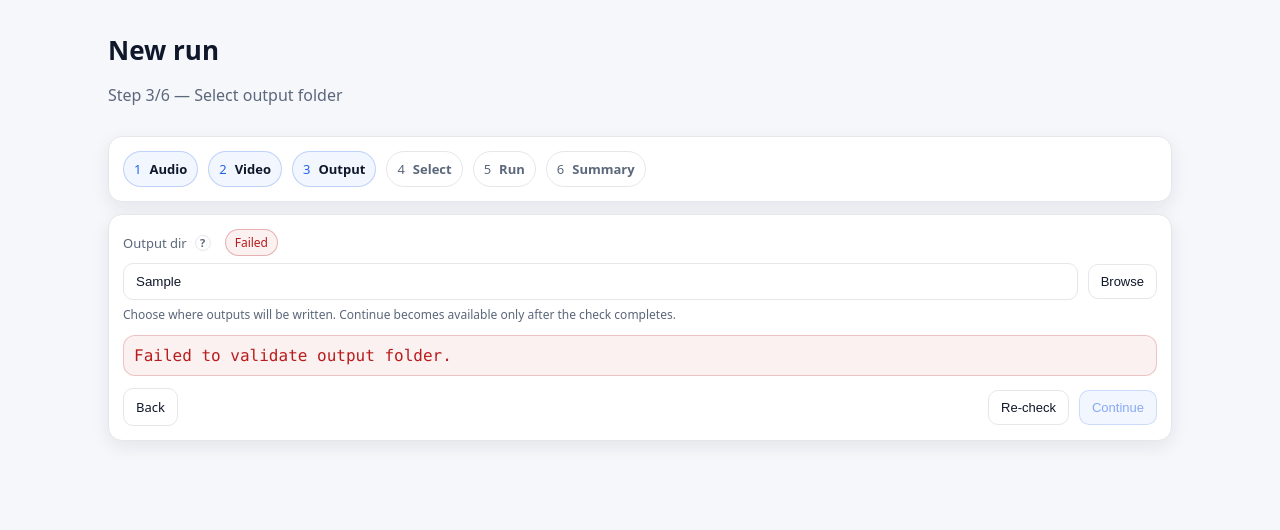
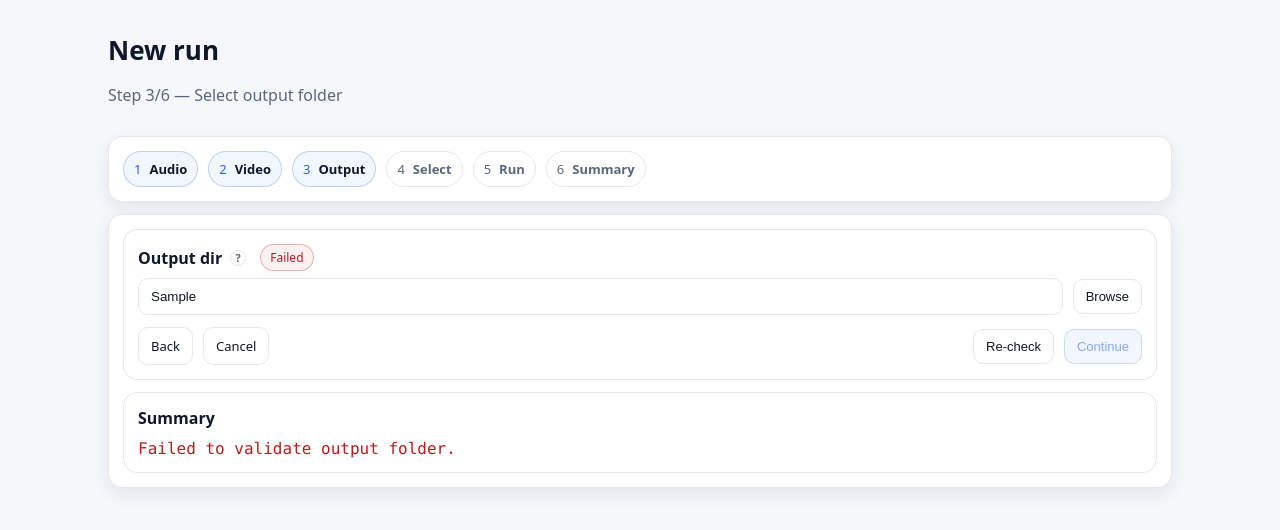
Before and after one commit to BCM-Neurosurgery/video-sync-nbu, a FastAPI app: template scripts/webui/templates/wizard_output.html in a window 1280 px wide. Shown: the part 75-605 px from the top of the page. Run offline with FastAPI, Linux system fonts and the light colour scheme; the template is opened without the code that fills it: most values are stand-ins (such as "Sample title", 1, 10 or a date in 2020).

Commit message:
format output dir checks

```diff
--- a/scripts/webui/app.py
+++ b/scripts/webui/app.py
@@ -126,6 +126,12 @@ def create_app() -> FastAPI:
         "Segments discovered",
         "Companion JSON per segment",
         "Cameras discovered",
+    ]
+
+    out_val_lock = threading.Lock()
+    out_val_state: Dict[int, Dict[str, Any]] = {}
+    out_check_names = [
+        "Directory empty",
     ]
 
     @app.get("/api/video-index")
@@ -620,6 +626,143 @@ def create_app() -> FastAPI:
         _draft_set(draft_id, data)
         return result
 
+    @app.get("/api/drafts/{draft_id}/validate-out/start")
+    def api_validate_out_start(draft_id: int, out_dir: str) -> Dict[str, Any]:
+        """
+        Start async out_dir validation so the UI can show per-check progress.
+        """
+        data = _draft_get(draft_id)
+        out_dir = out_dir.strip()
+        data["out_dir"] = out_dir
+        _draft_set(draft_id, data)
+
+        segments = data.get("segments_all")
+        if not isinstance(segments, list):
+            segments = None
+
+        with out_val_lock:
+            st = out_val_state.get(draft_id)
+            if st and st.get("running") and st.get("out_dir") == out_dir:
+                return st.get("result") or {
+                    "out_dir": out_dir,
+                    "ok": False,
+                    "running": True,
+                    "checks": [
+                        {"name": n, "status": "pending", "message": ""}
+                        for n in out_check_names
+                    ],
+                    "error": None,
+                }
+
+            seq = int(st.get("seq", 0)) + 1 if st else 1
+            out_val_state[draft_id] = {
+                "seq": seq,
+                "out_dir": out_dir,
+                "running": True,
+                "result": {
+                    "out_dir": out_dir,
+                    "ok": False,
+                    "running": True,
+                    "exists": False,
+                    "will_create": False,
+                    "empty": None,
+                    "entries_count": 0,
+                    "audio_decoded": {
+                        "exists": False,
+                        "raw_csv": False,
+                        "filtered_csv": False,
+                    },
+                    "can_reuse_audio_decoded": False,
+                    "split_decoded_count": 0,
+                    "serial_chunks_count": 0,
+                    "synced_segments_count": 0,
+                    "synced_segments_preview": [],
+                    "total_segments": None,
+                    "checks": [
+                        {"name": n, "status": "pending", "message": ""}
+                        for n in out_check_names
+                    ],
+                    "error": None,
+                },
+            }
+
+        def run_validation(local_seq: int, local_out_dir: str) -> None:
+            def on_progress(payload: Dict[str, Any]) -> None:
+                snap = json.loads(json.dumps(payload))
+                with out_val_lock:
+                    cur = out_val_state.get(draft_id)
+                    if not cur or int(cur.get("seq", 0)) != local_seq:
+                        return
+                    cur["result"] = snap
+                    cur["running"] = bool(snap.get("running", False))
+
+            from scripts.validate.validate_out_dir import validate_out_dir_progress
+
+            result = validate_out_dir_progress(
+                local_out_dir, segments=segments, on_progress=on_progress
+            )
+            result["running"] = False
+            on_progress(result)
+
+            with out_val_lock:
+                cur = out_val_state.get(draft_id)
+                if not cur or int(cur.get("seq", 0)) != local_seq:
+                    return
+                cur["running"] = False
+                cur["result"] = json.loads(json.dumps(result))
+
+            data2 = _draft_get(draft_id)
+            if data2.get("out_dir") != local_out_dir:
+                return
+            data2["out_ok"] = bool(result.get("ok"))
+            data2["out_result"] = result
+            data2["out_error"] = result.get("error")
+            _draft_set(draft_id, data2)
+
+        threading.Thread(
+            target=run_validation,
+            args=(seq, out_dir),
+            name=f"webui-out-validate-{draft_id}",
+            daemon=True,
+        ).start()
+
+        with out_val_lock:
+            return out_val_state[draft_id]["result"]
+
+    @app.get("/api/drafts/{draft_id}/validate-out/status")
+    def api_validate_out_status(draft_id: int) -> Dict[str, Any]:
+        with out_val_lock:
+            st = out_val_state.get(draft_id)
+            if st and st.get("result") is not None:
+                return st["result"]
+        data = _draft_get(draft_id)
+        if data.get("out_result"):
+            return data["out_result"]
+        return {
+            "out_dir": data.get("out_dir", ""),
+            "ok": False,
+            "running": False,
+            "exists": False,
+            "will_create": False,
+            "empty": None,
+            "entries_count": 0,
+            "audio_decoded": {
+                "exists": False,
+                "raw_csv": False,
+                "filtered_csv": False,
+            },
+            "can_reuse_audio_decoded": False,
+            "split_decoded_count": 0,
+            "serial_chunks_count": 0,
+            "synced_segments_count": 0,
+            "synced_segments_preview": [],
+            "total_segments": None,
+            "checks": [
+                {"name": n, "status": "pending", "message": ""} for n in out_check_names
+            ],
+            "error": None,
+        }
+
     @app.get("/wizard/{draft_id}/audio", response_class=HTMLResponse)
     def wizard_audio(request: Request, draft_id: int) -> HTMLResponse:
         data = _draft_get(draft_id)
--- a/scripts/webui/static/app.css
+++ b/scripts/webui/static/app.css
@@ -165,7 +165,8 @@ input:not([type="checkbox"]):not([type="radio"]):focus,select:focus{border-color
 .v{font-size:13px}
 .code{background:#f8fafc;border:1px solid var(--border);border-radius:12px;padding:10px;overflow:auto;max-height:220px}
 .code.wrap{white-space:pre-wrap;overflow-wrap:anywhere}
-.camera-lines{
+.camera-lines,
+.mono-lines{
   white-space: pre-line;
   overflow-wrap: anywhere;
   line-height: 1.6;
--- a/scripts/webui/templates/wizard_output.html
+++ b/scripts/webui/templates/wizard_output.html
@@ -5,129 +5,134 @@
 {% set step = 3 %}
 
 {% block wizard %}
-  <form class="card form" method="post" action="/wizard/{{ draft_id }}/output">
-    <label>
-      <span class="label-row">
-        Output dir
-        <span class="help" data-tip="Folder where outputs and logs will be written. Use a new folder per study/session if possible."></span>
-        <span id="out_status" class="pill" style="margin-left:6px">Not checked</span>
-      </span>
-      <div class="input-row">
-        <input id="out_dir" name="out_dir" required value="{{ out_dir or '' }}" placeholder="/path/to/out" />
-        <button class="btn" type="button" onclick="browseDir('out_dir')">Browse</button>
+  <form class="form" method="post" action="/wizard/{{ draft_id }}/output">
+    <div class="card stack">
+      <div class="card subcard">
+        <label>
+          <span class="label-row">
+            <h3 style="margin:0">Output dir</h3>
+            <span class="help" data-tip="Folder where outputs and logs will be written. Use a new folder per study/session if possible."></span>
+            <span id="out_status" class="pill" style="margin-left:6px">Not checked</span>
+          </span>
+          <div class="input-row">
+            <input id="out_dir" name="out_dir" required value="{{ out_dir or '' }}" placeholder="/path/to/out" />
+            <button class="btn" type="button" onclick="browseDir('out_dir')">Browse</button>
+          </div>
+        </label>
+
+        <div id="out_hint" class="hint" style="margin-top:6px"></div>
+
+        <div class="actions" style="margin-top:12px; justify-content:space-between">
+          <div class="actions">
+            <a class="btn" href="/wizard/{{ draft_id }}/video">Back</a>
+            <a class="btn" href="/runs">Cancel</a>
+          </div>
+          <div class="actions">
+            <button id="btn_recheck" class="btn" type="button" onclick="validateOut(true)">Re-check</button>
+            <button
+              id="btn_continue"
+              class="btn primary"
+              type="button"
+              onclick="location.href='/wizard/{{ draft_id }}/select'"
+              disabled
+              title="Continue is available after the output check passes"
+            >Continue</button>
+          </div>
+        </div>
       </div>
-    </label>
 
-    <div id="out_hint" class="hint" style="margin-top:6px">
-      Choose where outputs will be written. Continue becomes available only after the check completes.
-    </div>
+      <div id="out_result_wrap" class="stack">
+      {% if out_result %}
+        {% set check_tips = {
+          "Directory empty": "Checks whether the output folder is empty (warns if not empty).",
+        } %}
 
-    <div id="out_result_wrap" style="margin-top:12px">
-      {% if error %}
-        <div class="alert danger mono">{{ error }}</div>
-      {% endif %}
-
-      {% if out_result %}
-        <div class="card">
+        <div class="card subcard">
           <div class="actions" style="justify-content:space-between; margin-bottom:10px">
-            <h3 style="margin:0">Output check</h3>
+            <h3 style="margin:0">Checks</h3>
             <div class="muted small">Checked at <span class="mono">{{ out_result.checked_at }}</span></div>
           </div>
 
-          <div class="grid3" style="margin-bottom:10px">
-            <div class="card" style="padding:12px">
-              <div class="muted small">Directory</div>
-              <div class="mono" style="font-size:18px">
-                {% if out_result.will_create %}Will create{% elif out_result.exists %}Exists{% else %}—{% endif %}
-              </div>
-            </div>
-            <div class="card" style="padding:12px">
-              <div class="muted small">Empty</div>
-              <div class="mono" style="font-size:18px">
-                {% if out_result.empty is none %}—{% elif out_result.empty %}Yes{% else %}No{% endif %}
-              </div>
-            </div>
-            <div class="card" style="padding:12px">
-              <div class="muted small">Synced segments</div>
-              <div class="mono" style="font-size:18px">
-                {{ out_result.synced_segments_count }}{% if out_result.total_segments is not none %} / {{ out_result.total_segments }}{% endif %}
-              </div>
-            </div>
-          </div>
-
-          <div class="grid2">
-            <div>
-              <div class="hint">Reuse audio artifacts</div>
-              {% if out_result.can_reuse_audio_decoded %}
-                <div class="pill succeeded">Yes — you can enable “Skip decode”</div>
-              {% else %}
-                <div class="pill">Not available</div>
-              {% endif %}
-              <div class="hint" style="margin-top:8px">
-                Checks for <span class="mono">audio_decoded/raw.csv</span> and <span class="mono">audio_decoded/raw-gapfilled-filtered.csv</span>.
-              </div>
-            </div>
-            <div>
-              <div class="hint">Already synced (preview)</div>
-              {% if out_result.synced_segments_preview %}
-                <div class="code mono wrap" style="max-height:160px">
-                  {% for s in out_result.synced_segments_preview %}
-{{ s }}
-                  {% endfor %}
-                </div>
-              {% else %}
-                <div class="muted">No synced segments detected yet.</div>
-              {% endif %}
-            </div>
-          </div>
-
           {% if out_result.checks %}
-            <div class="hint" style="margin-top:10px">Checks</div>
-            <table class="table">
+            <table class="table checks-table">
               <thead>
                 <tr>
                   <th>Check</th>
-                  <th>Status</th>
-                  <th>Details</th>
+                  <th class="right statuscol">Status</th>
                 </tr>
               </thead>
               <tbody>
                 {% for c in out_result.checks %}
                   <tr>
-                    <td>{{ c.name }}</td>
                     <td>
+                      <span class="label-row">
+                        {{ c.name }}
+                        <span class="help" data-tip="{{ check_tips.get(c.name, 'What this check validates in the output folder.') }}"></span>
+                      </span>
+                    </td>
+                    <td class="right statuscol">
                       {% if c.status == "pass" %}
                         <span class="pill succeeded">Pass</span>
                       {% elif c.status == "fail" %}
                         <span class="pill failed">Fail</span>
                       {% elif c.status == "warn" %}
                         <span class="pill running">Warn</span>
+                      {% elif c.status == "running" %}
+                        <span class="pill running">Running</span>
+                      {% elif c.status == "skipped" %}
+                        <span class="pill">Skipped</span>
+                      {% elif c.status == "pending" %}
+                        <span class="pill">Pending</span>
                       {% else %}
                         <span class="pill">{{ c.status }}</span>
                       {% endif %}
                     </td>
-                    <td class="mono">{{ c.message or "" }}</td>
                   </tr>
                 {% endfor %}
               </tbody>
             </table>
+          {% else %}
+            <div class="muted">No checks run yet.</div>
           {% endif %}
         </div>
+
+        <div class="card subcard">
+          <div class="actions" style="justify-content:space-between; margin-bottom:10px">
+            <h3 style="margin:0">Summary</h3>
+          </div>
+
+          {% set summary_error = (out_result.error or error) %}
+          {% if (not out_result.ok) and summary_error %}
+            <div class="danger-text mono" style="margin-top:0">{{ summary_error }}</div>
+          {% elif out_result.ok %}
+            <div class="kv">
+              <div class="k">Directory</div>
+              <div class="v mono">{% if out_result.will_create %}Will create{% elif out_result.exists %}Exists{% else %}—{% endif %}</div>
+
+              <div class="k">Empty</div>
+              <div class="v mono">{% if out_result.empty is none %}—{% elif out_result.empty %}Yes{% else %}No{% endif %}</div>
+
+              <div class="k">Reuse audio artifacts</div>
+              <div class="v mono">{% if out_result.can_reuse_audio_decoded %}Yes{% else %}No{% endif %}</div>
+
+              <div class="k">Synced segments</div>
+              <div class="v mono">{{ out_result.synced_segments_count }}{% if out_result.total_segments is not none %} / {{ out_result.total_segments }}{% endif %}</div>
+
+              <div class="k">Already synced (preview)</div>
+              <div class="v mono mono-lines">{{ out_result.synced_segments_preview|join('\n') if out_result.synced_segments_preview else "—" }}</div>
+            </div>
+          {% else %}
+            <div class="muted">Summary will appear after checks pass.</div>
+          {% endif %}
+        </div>
+      {% elif error %}
+        <div class="card subcard">
+          <div class="actions" style="justify-content:space-between; margin-bottom:10px">
+            <h3 style="margin:0">Summary</h3>
+          </div>
+          <div class="danger-text mono" style="margin-top:0">{{ error }}</div>
+        </div>
       {% endif %}
-    </div>
-
-    <div class="actions" style="margin-top:12px; justify-content:space-between">
-      <a class="btn" href="/wizard/{{ draft_id }}/video">Back</a>
-      <div class="actions">
-        <button id="btn_recheck" class="btn" type="button" onclick="validateOut(true)">Re-check</button>
-        <button
-          id="btn_continue"
-          class="btn primary"
-          type="button"
-          onclick="location.href='/wizard/{{ draft_id }}/select'"
-          disabled
-          title="Continue is available after the output check passes"
-        >Continue</button>
       </div>
     </div>
   </form>
@@ -146,6 +151,7 @@
         "&":"&amp;","<":"&lt;",">":"&gt;","\"":"&quot;","'":"&#39;"
       }[c]));
     }
+
     function setStatus(kind, text){
       statusPill.className = "pill";
       if(kind === "checking"){ statusPill.classList.add("running"); }
@@ -153,6 +159,7 @@
       if(kind === "fail"){ statusPill.classList.add("failed"); }
       statusPill.textContent = text;
     }
+
     function setContinue(enabled){
       continueBtn.disabled = !enabled;
       continueBtn.title = enabled ? "" : "Continue is available after the output check passes";
@@ -160,104 +167,135 @@
 
     function renderResult(data){
       if(!data){ return; }
+
+      const checkTips = {
+        "Directory empty": "Checks whether the output folder is empty (warns if not empty).",
+      };
+
       const ok = !!data.ok;
       const checkedAt = data.checked_at ? esc(data.checked_at) : "";
       const err = data.error ? esc(data.error) : "";
-
+      const exists = !!data.exists;
       const willCreate = !!data.will_create;
-      const exists = !!data.exists;
       const empty = (data.empty === true) ? "Yes" : (data.empty === false ? "No" : "—");
+      const canReuse = !!data.can_reuse_audio_decoded;
       const synced = Number(data.synced_segments_count || 0);
       const total = (data.total_segments === null || data.total_segments === undefined) ? null : Number(data.total_segments);
       const syncedPrev = Array.isArray(data.synced_segments_preview) ? data.synced_segments_preview : [];
-      const canReuse = !!data.can_reuse_audio_decoded;
       const checks = Array.isArray(data.checks) ? data.checks : [];
 
       let html = "";
-      if(err){
-        html += `<div class="alert danger mono">${err}</div>`;
-      }
-      html += `<div class="card">`;
+
+      // Checks card
+      html += `<div class="card subcard">`;
       html += `<div class="actions" style="justify-content:space-between; margin-bottom:10px">`;
-      html += `<h3 style="margin:0">Output check</h3>`;
+      html += `<h3 style="margin:0">Checks</h3>`;
       html += `<div class="muted small">Checked at <span class="mono">${checkedAt}</span></div>`;
       html += `</div>`;
-
-      const dirLabel = willCreate ? "Will create" : (exists ? "Exists" : "—");
-      const syncedLabel = total !== null ? `${synced} / ${total}` : `${synced}`;
-      html += `<div class="grid3" style="margin-bottom:10px">`;
-      html += `<div class="card" style="padding:12px"><div class="muted small">Directory</div><div class="mono" style="font-size:18px">${esc(dirLabel)}</div></div>`;
-      html += `<div class="card" style="padding:12px"><div class="muted small">Empty</div><div class="mono" style="font-size:18px">${esc(empty)}</div></div>`;
-      html += `<div class="card" style="padding:12px"><div class="muted small">Synced segments</div><div class="mono" style="font-size:18px">${esc(syncedLabel)}</div></div>`;
-      html += `</div>`;
-
-      html += `<div class="grid2">`;
-      html += `<div><div class="hint">Reuse audio artifacts</div>`;
-      html += canReuse ? `<div class="pill succeeded">Yes — you can enable “Skip decode”</div>` : `<div class="pill">Not available</div>`;
-      html += `<div class="hint" style="margin-top:8px">Checks for <span class="mono">audio_decoded/raw.csv</span> and <span class="mono">audio_decoded/raw-gapfilled-filtered.csv</span>.</div>`;
-      html += `</div>`;
-      html += `<div><div class="hint">Already synced (preview)</div>`;
-      if(syncedPrev.length){
-        html += `<div class="code mono wrap" style="max-height:160px">`;
-        for(const s of syncedPrev){ html += `${esc(s)}\n`; }
-        html += `</div>`;
-      }else{
-        html += `<div class="muted">No synced segments detected yet.</div>`;
-      }
-      html += `</div></div>`;
-
       if(checks.length){
-        html += `<div class="hint" style="margin-top:10px">Checks</div>`;
-        html += `<table class="table"><thead><tr><th>Check</th><th>Status</th><th>Details</th></tr></thead><tbody>`;
+        html += `<table class="table checks-table"><thead><tr><th>Check</th><th class="right statuscol">Status</th></tr></thead><tbody>`;
         for(const c of checks){
           const name = esc(c.name);
           const status = String(c.status ?? "");
+          const tip = esc(checkTips[String(c.name ?? "")] || "What this check validates in the output folder.");
           let pill = `<span class="pill">${esc(status)}</span>`;
           if(status === "pass"){ pill = `<span class="pill succeeded">Pass</span>`; }
           if(status === "fail"){ pill = `<span class="pill failed">Fail</span>`; }
           if(status === "warn"){ pill = `<span class="pill running">Warn</span>`; }
-          html += `<tr><td>${name}</td><td>${pill}</td><td class="mono">${esc(c.message || "")}</td></tr>`;
+          if(status === "running"){ pill = `<span class="pill running">Running</span>`; }
+          if(status === "pending"){ pill = `<span class="pill">Pending</span>`; }
+          if(status === "skipped"){ pill = `<span class="pill">Skipped</span>`; }
+          html += `<tr><td><span class="label-row">${name}<span class="help" data-tip="${tip}"></span></span></td><td class="right statuscol">${pill}</td></tr>`;
         }
         html += `</tbody></table>`;
+      }else{
+        html += `<div class="muted">No checks run yet.</div>`;
       }
+      html += `</div>`;
 
+      // Summary card
+      html += `<div class="card subcard">`;
+      html += `<div class="actions" style="justify-content:space-between; margin-bottom:10px">`;
+      html += `<h3 style="margin:0">Summary</h3>`;
       html += `</div>`;
+
+      if(!ok && err){
+        html += `<div class="danger-text mono" style="margin-top:0">${err}</div>`;
+      }else if(ok){
+        const dirLabel = willCreate ? "Will create" : (exists ? "Exists" : "—");
+        const syncedLabel = total !== null ? `${synced} / ${total}` : `${synced}`;
+        html += `<div class="kv">`;
+        html += `<div class="k">Directory</div><div class="v mono">${esc(dirLabel)}</div>`;
+        html += `<div class="k">Empty</div><div class="v mono">${esc(empty)}</div>`;
+        html += `<div class="k">Reuse audio artifacts</div><div class="v mono">${canReuse ? "Yes" : "No"}</div>`;
+        html += `<div class="k">Synced segments</div><div class="v mono">${esc(syncedLabel)}</div>`;
+        html += `<div class="k">Already synced (preview)</div><div class="v mono mono-lines">${syncedPrev.length ? syncedPrev.map(esc).join("\n") : "—"}</div>`;
+        html += `</div>`;
+      }else{
+        html += `<div class="muted">Summary will appear after checks pass.</div>`;
+      }
+      html += `</div>`;
+
       resultWrap.innerHTML = html;
-      hintEl.textContent = ok ? "Output folder looks good. Continue to choose segments and cameras." : "Fix any issues, then re-check.";
+      hintEl.textContent = "";
     }
 
     let validateTimer = null;
+    let pollTimer = null;
     async function validateOut(force){
       const dir = (outInput.value || "").trim();
       if(!dir){
         setStatus("idle", "Not checked");
         setContinue(false);
         if(recheckBtn) recheckBtn.disabled = true;
-        hintEl.textContent = "Choose where outputs will be written. Continue becomes available only after the check completes.";
+        if(pollTimer){ clearInterval(pollTimer); pollTimer = null; }
+        hintEl.textContent = "";
         return;
       }
+
       if(recheckBtn) recheckBtn.disabled = true;
       setStatus("checking", "Checking…");
       setContinue(false);
       try{
-        const res = await fetch(`/api/drafts/${draftId}/validate-out?out_dir=${encodeURIComponent(dir)}`);
+        const res = await fetch(`/api/drafts/${draftId}/validate-out/start?out_dir=${encodeURIComponent(dir)}`);
         const data = await res.json();
         renderResult(data);
-        if(data && data.ok){
-          setStatus("ok", "Passed");
-          setContinue(true);
-        }else{
-          setStatus("fail", "Failed");
-          setContinue(false);
-        }
+
+        if(pollTimer){ clearInterval(pollTimer); pollTimer = null; }
+        pollTimer = setInterval(async () => {
+          try{
+            const r = await fetch(`/api/drafts/${draftId}/validate-out/status`);
+            const d = await r.json();
+            renderResult(d);
+            if(d && d.running){
+              setStatus("checking", "Checking…");
+              setContinue(false);
+              if(recheckBtn) recheckBtn.disabled = true;
+            }else if(d && d.ok){
+              setStatus("ok", "Passed");
+              setContinue(true);
+              if(recheckBtn) recheckBtn.disabled = false;
+              if(pollTimer){ clearInterval(pollTimer); pollTimer = null; }
+            }else{
+              setStatus("fail", "Failed");
+              setContinue(false);
+              if(recheckBtn) recheckBtn.disabled = false;
+              if(pollTimer){ clearInterval(pollTimer); pollTimer = null; }
+            }
+          }catch(e){
+            // ignore transient polling errors
+          }
+        }, 350);
       }catch(e){
         setStatus("fail", "Failed");
         setContinue(false);
-        resultWrap.innerHTML = `<div class="alert danger mono">Failed to validate output folder.</div>`;
+        if(pollTimer){ clearInterval(pollTimer); pollTimer = null; }
+        resultWrap.innerHTML = `<div class="card subcard"><div class="actions" style="justify-content:space-between; margin-bottom:10px"><h3 style="margin:0">Summary</h3></div><div class="danger-text mono" style="margin-top:0">Failed to validate output folder.</div></div>`;
       }finally{
-        if(recheckBtn) recheckBtn.disabled = false;
+        if(recheckBtn && !pollTimer) recheckBtn.disabled = false;
       }
     }
+
     function scheduleValidate(){
       if(validateTimer) clearTimeout(validateTimer);
       validateTimer = setTimeout(() => validateOut(false), 450);
```
Also changed, not shown: scripts/webui/templates/wizard_video.html (+1 -8 lines).
